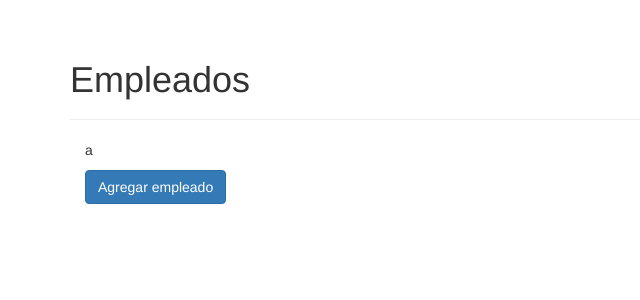
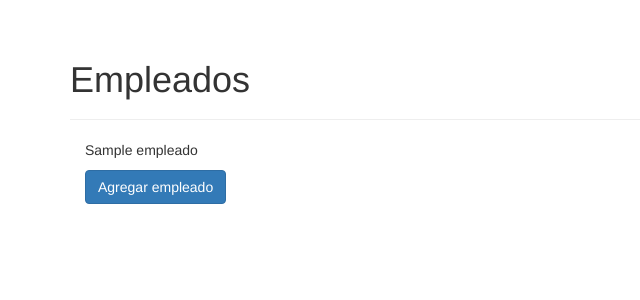
Before and after one commit to brunodsf05/EmployeeAttendanceTracker-Backend, a Flask app: template templates/list_empleados.html in a window 1280 px wide. Shown: the part 52-352 px from the top of the page, without its empty margins (0-640 px from the left). Run offline with Flask 3, Linux system fonts and the light colour scheme; the template is opened without the code that fills it: most values are stand-ins (such as "Sample title", 1, 10 or a date in 2020); parts of the project's set-up code (start-up, migrations or seed data) failed here and were passed over; some libraries are stand-ins or nearby versions.

Commit message:
Fix: List empleados

```diff
--- a/app.py
+++ b/app.py
@@ -187,7 +187,7 @@ def admin_editar_empleado():
 
 
 
-@app.route("/admin/empleado/<id>", methods=["GET", "POST"])
+@app.route("/admin/empleado", methods=["GET", "POST"])
 def admin_agregar_empleado():
     """ Interfaz para añadir a un empleado """
     if not is_authenticated():
--- a/templates/list_empleados.html
+++ b/templates/list_empleados.html
@@ -8,7 +8,9 @@
     <h1>Empleados</h1>
 </div>
 <div class="container">
-        <p>a</p>
+    {% for empleado in empleados %}
+        <p>{{empleado.nombre}}</p>
+    {% endfor %}
     <a href="{{ url_for('admin_agregar_empleado') }}" class="btn btn-primary">Agregar empleado</a>
 </div>
 {% endblock %}
```
